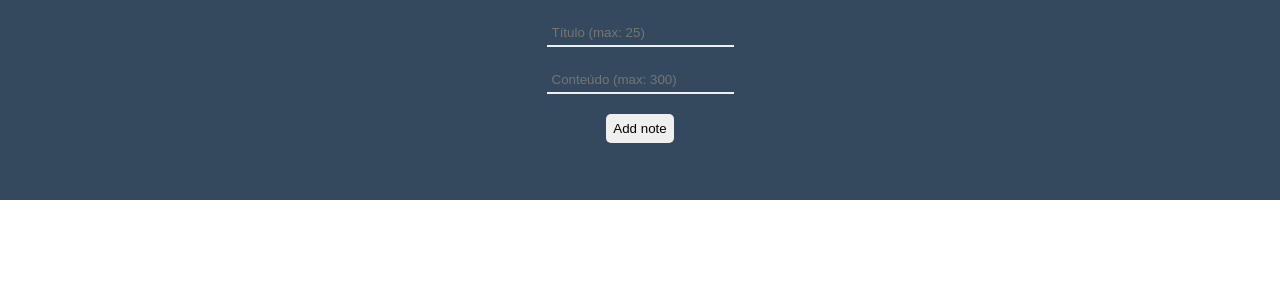
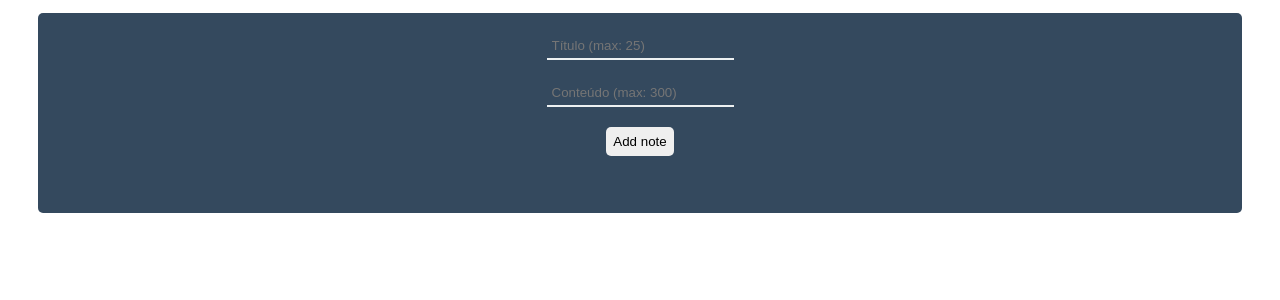
Before and after one commit to axelrammon/notes-react, a React (Create React App) app: page / in a window 1280 px wide. Shown: the top 300 px of the page. Built offline with nearby package versions, Linux system fonts and the light colour scheme.

Commit message:
Adicionar estilos CSS para layout

```diff
--- a/src/estilo.css
+++ b/src/estilo.css
@@ -4,6 +4,9 @@
   box-sizing: border-box;
 }
 
+html {
+  margin: 1% 3%;
+}
 input {
   color: #ecf0f1;
   padding: 5px;
@@ -34,6 +37,8 @@ ul {
   background-color: #34495e;
   width: 100%;
   height: 25vh;
+
+  border-radius: 5px;
 }
 
 .formInput form div {
@@ -45,6 +50,10 @@ ul {
 .result {
   background-color: #ecf0f1;
   width: 100%;
+
+  border-radius: 5px;
+
+  margin: 1% 0 0 0;
 }
 
 .result .tarefa {
```
